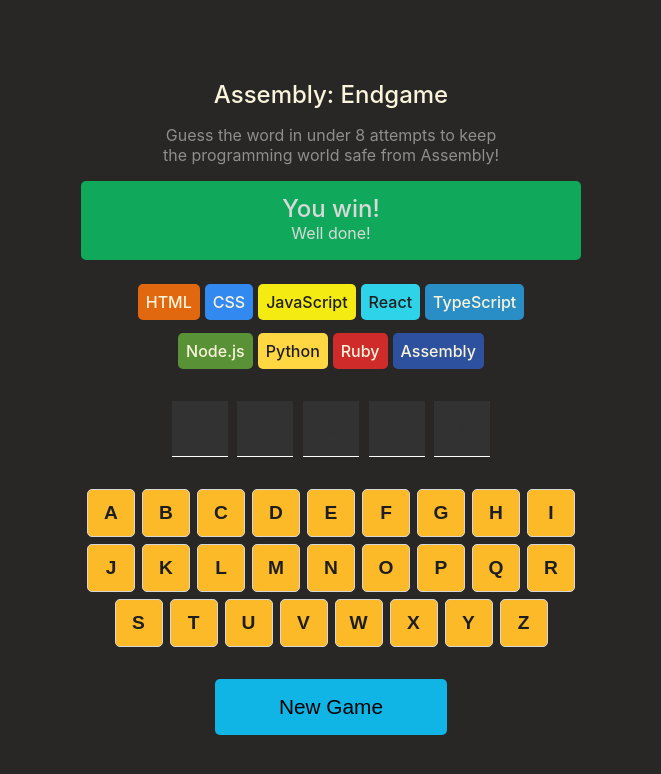
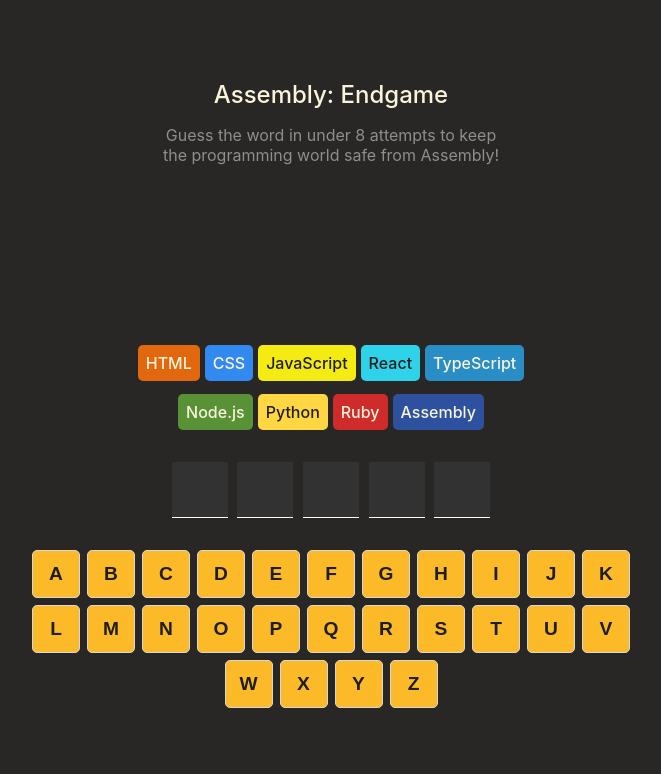
Before and after one commit to cruzrafaelx/assembly-game, a React (Create React App) app: page / in a window 1280 px wide. Shown: the top 774 px of the page, without its empty margins (309-970 px from the left). Built offline with nearby package versions, Linux system fonts and the light colour scheme.

Commit message:
Dynamically render status and disable keyboard when game is over

```diff
--- a/src/App.css
+++ b/src/App.css
@@ -15,13 +15,15 @@
 main{
  display: flex;
  flex-direction: column;
- width: 500px;
+ justify-content: center;
+ align-items: center;
 }
 
 header{
   display: flex;
   flex-direction: column;
   align-items: center;
+  max-width: 350px;
 }
 
 header > h2{
@@ -37,33 +39,58 @@
   text-align: center;
 }
 
-.game-status{
-  background-color: #10A95B;
-  padding: 1px;
-  text-align: center;
+section.game-status{
+
+  min-height: 80px;
+  width: 100%;
+  max-width: 600px;
+  display: flex;
+  flex-direction: column;
+  justify-content: center;
+  align-items: center;
   border-radius: 5px;
+  margin: 30px;
 }
 
-.game-status > h2{
-  margin-top: 0.5em;
-  margin-bottom: 0;
+section.game-status.game-won{
+  background-color: #10A95B;
+}
+
+section.game-status.game-lost{
+  background-color: #BA2A2A;
+}
+
+section.game-status.farewell{
+  background-color: yellow;
+}
+
+section.game-status.farewell > p{
+  font-size: 2rem;
+}
+
+section.game-status > h2{
+  margin: 5px;
   font-weight: 500;
 }
 
 section.game-status > p{
-  margin-top: 0;
-  margin-bottom: 1rem;
+  margin: 5px;
 }
+
+
 
 .language-list{
   display: flex;
   align-items: center;
   justify-content: center;
+  max-width: 500px;
+  width: 100%;
   padding: 0 3rem;
   flex-wrap: wrap;
   gap: 5px;
   margin-top: 1rem;
   font-weight: 500;
+
 }
 
 .chip{
@@ -88,8 +115,6 @@
   left: 0;
   background-color: rgba(0, 0, 0, 0.7);
 }
-
-
 
 .currentWord{
   display: flex;
@@ -122,6 +147,8 @@
   display: flex;
   flex-wrap: wrap;
   justify-content: center;
+  width: 100%;
+  max-width: 600px;
   margin-top: 2rem;
   flex-wrap: 2rem;
   gap: 7px;
@@ -156,3 +183,8 @@
 .alphabet > .wrong-letter{
   background-color: #EC5D49;
 }
+
+.alphabet.disabled{
+  pointer-events: none;
+  opacity: 0.5;
+}
--- a/src/App.js
+++ b/src/App.js
@@ -1,7 +1,8 @@
 import './App.css';
 import clsx from 'clsx';
-import { useState, useRef } from 'react';
+import { useState, useEffect } from 'react';
 import { languages } from './languages';
+import { getFarewellText } from './utils';
 
 function App() {
 
@@ -13,6 +14,11 @@
   //Derived Values
   const wrongGuessCount = chosenLetter.filter(l =>
   !currentWord.includes(l.toLowerCase())).length
+
+  const isGameWon = currentWord.split("").every(letter => chosenLetter.includes(letter))
+  const isGameLost = wrongGuessCount === languages.length
+  const isGameOver = isGameWon || isGameLost
+  const previousLetter = currentWord.includes(chosenLetter[chosenLetter.length-1])
 
 
   //Static Values
@@ -26,17 +32,15 @@
   }
 
     const isLanguageLost = i < wrongGuessCount
+    const className = clsx("chip", isLanguageLost && "lost")
 
-
-    return <span className={`chip ${isLanguageLost ? "lost" : ""}`}
+    return <span className={className}
             style={styles}
             name={lang.name}
             key={lang.name}>
             {lang.name}
           </span>
   })
-
-  console.log(languageList)
 
   const lettersList = currentWord.split("").map((letter, index) => {
 
@@ -48,8 +52,6 @@
     return <span className={visibleLetter ? "visible" : undefined}
           key={index}>{letter.toUpperCase()}</span>
   })
-
-
 
   const alphabetList = alphabet.split("").map(letter => (
     <button
@@ -93,12 +95,37 @@
       }
 
       return updatedCorrectLetter
-
     })
   }
 
+  function renderGameStatus(){
 
+    if(isGameWon){
+      return(
+        <>
+          <h2>You win!</h2>
+          <p>Well Done!</p>
+        </>
+      )
+    }
 
+    else if(isGameLost){
+      return(
+        <>
+          <h2>You lost!</h2>
+          <p>Game over!</p>
+        </>
+      )
+    }
+
+    else if(wrongGuessCount > 0 && !previousLetter){
+      return <p className='farewell'>{getFarewellText(languageList[wrongGuessCount - 1].key)}</p>
+    }
+
+    else{
+       return null
+    }
+  }
 
   return (
     <main>
@@ -107,9 +134,12 @@
         <p>Guess the word in under 8 attempts to keep the programming world safe from Assembly!</p>
       </header>
 
-      <section className='game-status'>
-        <h2>You win!</h2>
-        <p>Well done!</p>
+      <section className={clsx(
+        "game-status",
+        isGameWon && "game-won",
+        isGameLost && "game-lost"
+      )}>
+        {renderGameStatus()}
       </section>
 
       <section className='language-list'>
@@ -120,12 +150,14 @@
         {lettersList}
       </section>
 
-      <section className='alphabet'>
+      <section className={clsx(
+        "alphabet",
+        isGameOver && "disabled"
+      )} >
         {alphabetList}
       </section>
 
-
-      <button className='new-game'>New Game</button>
+      {(isGameLost || isGameWon) && <button className='new-game'>New Game</button>}
     </main>
   );
 }
--- /dev/null
+++ b/src/utils.js
@@ -0,0 +1,19 @@
+export function getFarewellText(language) {
+    const options = [
+        `Farewell, ${language}`,
+        `Adios, ${language}`,
+        `R.I.P., ${language}`,
+        `We'll miss you, ${language}`,
+        `Oh no, not ${language}!`,
+        `${language} bites the dust`,
+        `Gone but not forgotten, ${language}`,
+        `The end of ${language} as we know it`,
+        `Off into the sunset, ${language}`,
+        `${language}, it's been real`,
+        `${language}, your watch has ended`,
+        `${language} has left the building`
+    ];
+
+    const randomIndex = Math.floor(Math.random() * options.length);
+    return options[randomIndex];
+}
```
